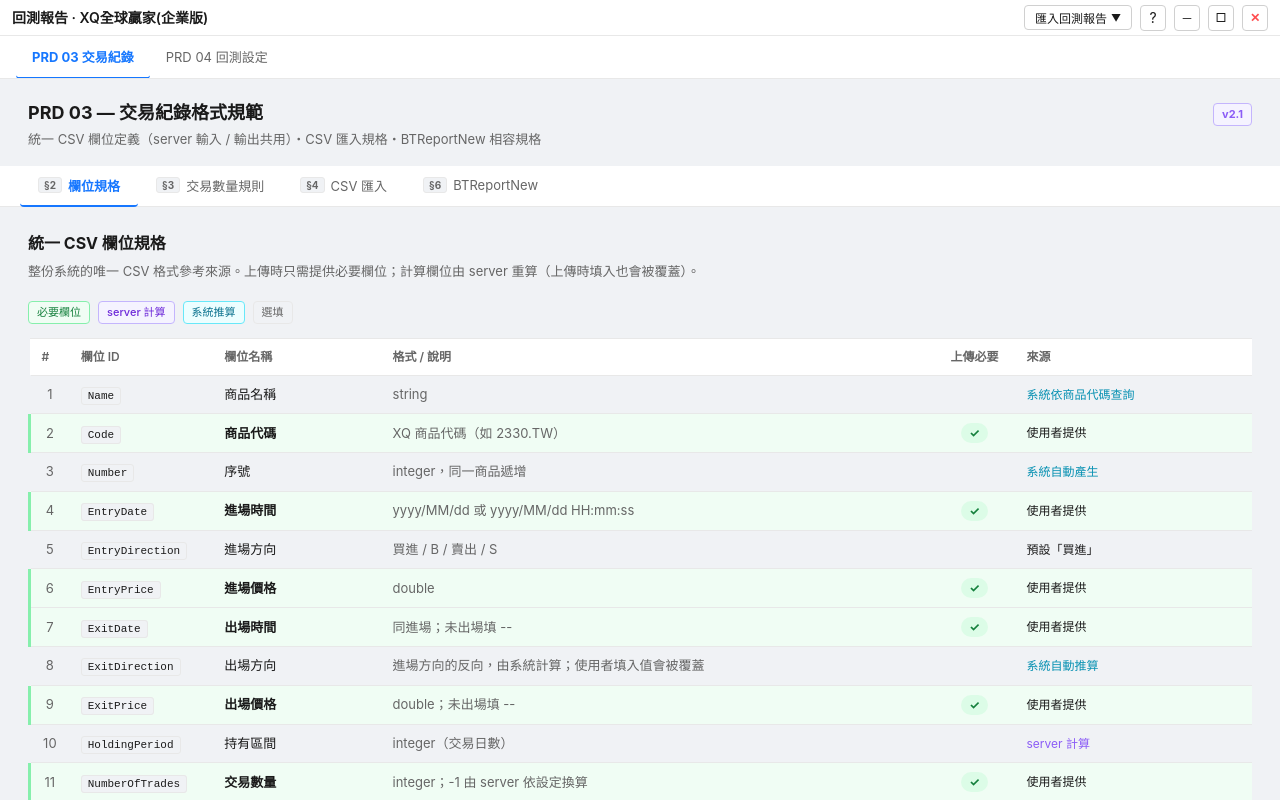
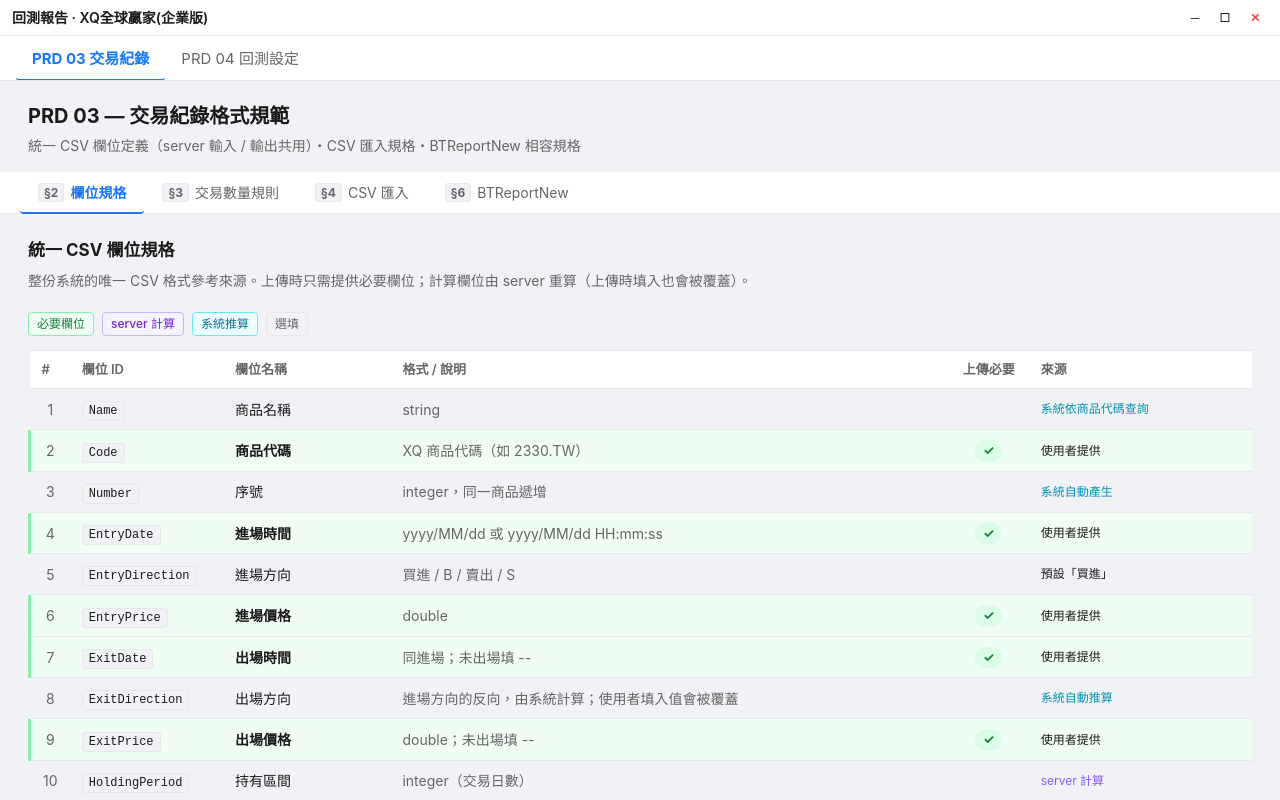
Before and after one commit to robertchen-113001/XQ-BackTesting, a React (Vite) app in the folder web/: page / in a window 1280 px wide. Built offline with nearby package versions, Linux system fonts and the light colour scheme.

Commit message:
style: 移除 header 功能按鈕與版本 badge、統一放大字體、格式錯誤直接顯示不需切換

```diff
--- a/web/src/App.jsx
+++ b/web/src/App.jsx
@@ -21,7 +21,7 @@
         <button key={t.id} onClick={() => onSelect(t.id)}
           style={{
             padding: '11px 16px', border: 'none', background: 'none', cursor: 'pointer',
-            fontSize: 13, fontWeight: activeTabId === t.id ? 700 : 400, whiteSpace: 'nowrap',
+            fontSize: 15, fontWeight: activeTabId === t.id ? 700 : 400, whiteSpace: 'nowrap',
             color: activeTabId === t.id ? 'var(--color-primary)' : 'var(--color-text-secondary)',
             borderBottom: activeTabId === t.id ? '2px solid var(--color-primary)' : '2px solid transparent',
             marginBottom: -1, transition: 'color 0.15s',
--- a/web/src/components/AppHeader.jsx
+++ b/web/src/components/AppHeader.jsx
@@ -16,18 +16,11 @@
       <span style={{ fontWeight: 600, fontSize: 'var(--font-size-md)', color: 'var(--color-text-primary)' }}>
         回測報告 · XQ全球贏家(企業版)
       </span>
-      {/* A2 功能 */}
-      <div style={{ display: 'flex', alignItems: 'center', gap: 8 }}>
-        <div style={{ position: 'relative' }}>
-          <button style={{ display: 'flex', alignItems: 'center', gap: 4 }}>
-            <span>匯入回測報告</span>
-            <span style={{ fontSize: 10 }}>▼</span>
-          </button>
-        </div>
-        <button style={{ width: 26, height: 26, padding: 0, display: 'flex', alignItems: 'center', justifyContent: 'center', fontSize: 14 }}>?</button>
-        <button style={{ width: 26, height: 26, padding: 0, display: 'flex', alignItems: 'center', justifyContent: 'center' }}>─</button>
-        <button style={{ width: 26, height: 26, padding: 0, display: 'flex', alignItems: 'center', justifyContent: 'center' }}>□</button>
-        <button style={{ width: 26, height: 26, padding: 0, display: 'flex', alignItems: 'center', justifyContent: 'center', color: '#ff4d4f', fontWeight: 'bold' }}>✕</button>
+      {/* A2 視窗控制 */}
+      <div style={{ display: 'flex', alignItems: 'center', gap: 4 }}>
+        <button style={{ width: 26, height: 26, padding: 0, display: 'flex', alignItems: 'center', justifyContent: 'center', border: 'none', background: 'none', cursor: 'pointer' }}>─</button>
+        <button style={{ width: 26, height: 26, padding: 0, display: 'flex', alignItems: 'center', justifyContent: 'center', border: 'none', background: 'none', cursor: 'pointer' }}>□</button>
+        <button style={{ width: 26, height: 26, padding: 0, display: 'flex', alignItems: 'center', justifyContent: 'center', border: 'none', background: 'none', cursor: 'pointer', color: '#ff4d4f', fontWeight: 'bold' }}>✕</button>
       </div>
     </div>
   )
--- a/web/src/features/prd03-trade-records/TradeRecordsPage.jsx
+++ b/web/src/features/prd03-trade-records/TradeRecordsPage.jsx
@@ -108,7 +108,6 @@
           <h2 style={s.pageTitle}>PRD 03 — 交易紀錄格式規範</h2>
           <p style={s.pageSubtitle}>統一 CSV 欄位定義（server 輸入 / 輸出共用）・CSV 匯入規格・BTReportNew 相容規格</p>
         </div>
-        <div style={s.versionBadge}>v2.1</div>
       </div>
 
       {/* Section tabs */}
@@ -496,7 +495,7 @@
   return (
     <div style={{ background: c.bg, border: `1px solid ${c.border}`, borderRadius: 6, padding: '12px 14px', marginTop: 16, display: 'flex', gap: 10 }}>
       <span style={{ color: c.iconColor, fontSize: 15, flexShrink: 0 }}>{c.icon}</span>
-      <p style={{ margin: 0, fontSize: 13, color: 'var(--color-text)', lineHeight: 1.65 }}>{children}</p>
+      <p style={{ margin: 0, fontSize: 14, color: 'var(--color-text)', lineHeight: 1.65 }}>{children}</p>
     </div>
   )
 }
@@ -510,13 +509,8 @@
     display: 'flex', justifyContent: 'space-between', alignItems: 'flex-start',
     padding: '20px 28px 0',
   },
-  pageTitle: { fontSize: 18, fontWeight: 700, color: 'var(--color-text)', margin: 0 },
-  pageSubtitle: { fontSize: 13, color: 'var(--color-text-secondary)', margin: '4px 0 0' },
-  versionBadge: {
-    fontSize: 11, fontWeight: 700, color: '#8b5cf6',
-    background: '#f5f3ff', border: '1px solid #c4b5fd',
-    borderRadius: 4, padding: '2px 8px', flexShrink: 0, marginTop: 4,
-  },
+  pageTitle: { fontSize: 20, fontWeight: 700, color: 'var(--color-text)', margin: 0 },
+  pageSubtitle: { fontSize: 14, color: 'var(--color-text-secondary)', margin: '4px 0 0' },
 
   tabBar: {
     display: 'flex', gap: 0,
@@ -526,7 +520,7 @@
   },
   tab: {
     padding: '10px 18px', border: 'none', background: 'none', cursor: 'pointer',
-    fontSize: 13, color: 'var(--color-text-secondary)', borderBottom: '2px solid transparent',
+    fontSize: 14, color: 'var(--color-text-secondary)', borderBottom: '2px solid transparent',
     marginBottom: -1, display: 'flex', alignItems: 'center', gap: 6, whiteSpace: 'nowrap',
   },
   tabActive: {
@@ -534,7 +528,7 @@
     borderBottomColor: 'var(--color-primary)',
   },
   tabTag: {
-    fontSize: 10, fontWeight: 700, color: 'var(--color-text-secondary)',
+    fontSize: 12, fontWeight: 700, color: 'var(--color-text-secondary)',
     background: 'var(--color-bg)', border: '1px solid var(--color-border)',
     borderRadius: 3, padding: '1px 5px',
   },
@@ -542,78 +536,77 @@
   content: { flex: 1, overflowY: 'auto', padding: '24px 28px 40px' },
 
   sectionHeader: { marginBottom: 20 },
-  sectionTitle: { fontSize: 16, fontWeight: 700, color: 'var(--color-text)', margin: '0 0 6px' },
-  sectionDesc: { fontSize: 13, color: 'var(--color-text-secondary)', margin: 0, lineHeight: 1.6 },
+  sectionTitle: { fontSize: 17, fontWeight: 700, color: 'var(--color-text)', margin: '0 0 6px' },
+  sectionDesc: { fontSize: 14, color: 'var(--color-text-secondary)', margin: 0, lineHeight: 1.6 },
 
   legendRow: { display: 'flex', gap: 8, marginBottom: 14, flexWrap: 'wrap' },
   chip: {
-    fontSize: 11, padding: '2px 8px', borderRadius: 4,
+    fontSize: 12, padding: '2px 8px', borderRadius: 4,
     border: '1px solid', fontWeight: 500,
   },
 
-  table: { width: '100%', borderCollapse: 'collapse', fontSize: 13 },
+  table: { width: '100%', borderCollapse: 'collapse', fontSize: 14 },
   th: {
     background: 'var(--color-surface)', padding: '9px 12px',
-    textAlign: 'left', fontWeight: 600, fontSize: 12,
+    textAlign: 'left', fontWeight: 600, fontSize: 13,
     color: 'var(--color-text-secondary)',
     borderTop: '1px solid var(--color-border)',
-    boxShadow: '0 1px 0 var(--color-border)',
-    position: 'sticky', top: 0, zIndex: 2,
+    borderBottom: '1px solid var(--color-border)',
   },
   td: { padding: '9px 12px', color: 'var(--color-text)', borderBottom: '1px solid var(--color-border)' },
   code: {
     background: 'var(--color-bg)', padding: '2px 6px', borderRadius: 3,
-    fontSize: 11, fontFamily: 'monospace', border: '1px solid var(--color-border)',
+    fontSize: 12, fontFamily: 'monospace', border: '1px solid var(--color-border)',
   },
   reqBadge: {
     display: 'inline-block', padding: '1px 8px', borderRadius: 10,
-    background: '#dcfce7', color: '#15803d', fontSize: 12, fontWeight: 700,
+    background: '#dcfce7', color: '#15803d', fontSize: 13, fontWeight: 700,
   },
 
   toggleBtn: {
-    fontSize: 13, padding: '6px 12px', cursor: 'pointer',
+    fontSize: 14, padding: '6px 14px', cursor: 'pointer',
     border: '1px solid var(--color-border)', borderRadius: 4,
     background: 'var(--color-surface)', color: 'var(--color-text)',
   },
 
-  subTitle: { fontSize: 14, fontWeight: 600, color: 'var(--color-text)', margin: '20px 0 10px' },
+  subTitle: { fontSize: 15, fontWeight: 600, color: 'var(--color-text)', margin: '20px 0 10px' },
 
   flowRow: { display: 'flex', alignItems: 'center', flexWrap: 'wrap', gap: 8, marginBottom: 8 },
   flowStep: { display: 'flex', alignItems: 'center', gap: 4 },
   flowNum: {
-    width: 22, height: 22, borderRadius: '50%',
+    width: 24, height: 24, borderRadius: '50%',
     background: '#f5f3ff', border: '1px solid #c4b5fd',
-    color: '#6d28d9', fontSize: 11, fontWeight: 700,
+    color: '#6d28d9', fontSize: 12, fontWeight: 700,
     display: 'flex', alignItems: 'center', justifyContent: 'center',
     flexShrink: 0,
   },
-  flowLabel: { fontSize: 12, color: 'var(--color-text)', maxWidth: 110, lineHeight: 1.3 },
-  flowArrow: { fontSize: 14, color: 'var(--color-text-secondary)', margin: '0 2px' },
+  flowLabel: { fontSize: 13, color: 'var(--color-text)', maxWidth: 110, lineHeight: 1.3 },
+  flowArrow: { fontSize: 15, color: 'var(--color-text-secondary)', margin: '0 2px' },
 
   menuBlock: {
     border: '1px solid var(--color-border)', borderRadius: 6,
     overflow: 'hidden', marginBottom: 24, display: 'inline-block', minWidth: 280,
   },
   menuTitle: {
-    fontSize: 11, fontWeight: 700, color: 'var(--color-text-secondary)',
+    fontSize: 12, fontWeight: 700, color: 'var(--color-text-secondary)',
     background: 'var(--color-bg)', padding: '6px 12px',
     borderBottom: '1px solid var(--color-border)',
   },
   menuBody: { background: 'var(--color-surface)', padding: '4px 0' },
   menuItem: {
-    padding: '5px 16px', fontSize: 13, color: 'var(--color-text)',
+    padding: '5px 16px', fontSize: 14, color: 'var(--color-text)',
     display: 'flex', justifyContent: 'space-between', alignItems: 'center',
   },
   menuItemActive: { color: 'var(--color-text-secondary)' },
   menuItemHighlight: { background: '#eff6ff', color: 'var(--color-primary)', fontWeight: 600 },
   menuDivider: { height: 1, background: 'var(--color-border)', margin: '3px 0' },
   menuNew: {
-    fontSize: 10, fontWeight: 700, color: '#fff',
+    fontSize: 11, fontWeight: 700, color: '#fff',
     background: 'var(--color-primary)', borderRadius: 3,
     padding: '1px 5px',
   },
   menuNote: {
-    fontSize: 11, color: 'var(--color-text-secondary)',
+    fontSize: 12, color: 'var(--color-text-secondary)',
     padding: '6px 12px', background: 'var(--color-bg)',
     borderTop: '1px solid var(--color-border)',
   },
@@ -624,11 +617,11 @@
     borderRadius: 6,
   },
   demoBlockTitle: {
-    fontSize: 11, fontWeight: 700, color: 'var(--color-text-secondary)',
+    fontSize: 12, fontWeight: 700, color: 'var(--color-text-secondary)',
     textTransform: 'uppercase', letterSpacing: '0.06em', marginBottom: 8,
   },
   demoOpenBtn: {
-    height: 36, padding: '0 20px', fontSize: 13, fontWeight: 600,
+    height: 36, padding: '0 20px', fontSize: 14, fontWeight: 600,
     background: 'var(--color-primary)', color: '#fff',
     border: 'none', borderRadius: 4, cursor: 'pointer',
   },
--- a/web/src/features/prd03-trade-records/UploadBacktestDialog.jsx
+++ b/web/src/features/prd03-trade-records/UploadBacktestDialog.jsx
@@ -20,8 +20,6 @@
   const [enableMargin, setEnableMargin] = useState(true)
   const [marginRate, setMarginRate] = useState('13.5')
 
-  // Demo states
-  const [showErrors, setShowErrors] = useState(false)
 
   const isEquiRatio = volumeType === '等比'
   // 等比強制鎖定時間加權報酬率
@@ -162,23 +160,13 @@
             </label>
           </div>
 
-          {/* Demo controls */}
-          <div style={s.demoBar}>
-            <span style={s.demoLabel}>Prototype 示範：</span>
-            <button style={s.demoBtn} onClick={() => setShowErrors(v => !v)}>
-              {showErrors ? '隱藏' : '顯示'}格式錯誤
-            </button>
+          {/* 格式錯誤清單（Demo：直接顯示） */}
+          <div style={s.errorPanel}>
+            <div style={s.errorHeader}>格式錯誤（{DEMO_ERRORS.length} 筆），請修正後重新上傳</div>
+            {DEMO_ERRORS.map((e, i) => (
+              <div key={i} style={s.errorRow}>・{e}</div>
+            ))}
           </div>
-
-          {/* 格式錯誤清單 */}
-          {showErrors && (
-            <div style={s.errorPanel}>
-              <div style={s.errorHeader}>格式錯誤（{DEMO_ERRORS.length} 筆），請修正後重新上傳</div>
-              {DEMO_ERRORS.map((e, i) => (
-                <div key={i} style={s.errorRow}>・{e}</div>
-              ))}
-            </div>
-          )}
         </div>
 
         {/* Footer */}
@@ -186,10 +174,10 @@
           <button
             style={{
               ...s.btnPrimary,
-              opacity: (!fileName || showErrors) ? 0.4 : 1,
-              cursor: (!fileName || showErrors) ? 'not-allowed' : 'pointer',
+              opacity: !fileName ? 0.4 : 1,
+              cursor: !fileName ? 'not-allowed' : 'pointer',
             }}
-            disabled={!fileName || showErrors}
+            disabled={!fileName}
             onClick={handleSubmit}
           >
             開始計算
@@ -222,7 +210,7 @@
     borderBottom: '1px solid var(--color-border)',
     flexShrink: 0,
   },
-  titleText: { fontSize: 15, fontWeight: 700, color: 'var(--color-text)' },
+  titleText: { fontSize: 16, fontWeight: 700, color: 'var(--color-text)' },
   closeBtn: {
     background: 'none', border: 'none', cursor: 'pointer',
     fontSize: 16, color: 'var(--color-text-secondary)', padding: '0 4px',
@@ -236,7 +224,7 @@
     padding: '14px 0',
   },
   sectionTitle: {
-    fontSize: 12, fontWeight: 700,
+    fontSize: 13, fontWeight: 700,
     color: 'var(--color-text-secondary)',
     textTransform: 'uppercase', letterSpacing: '0.06em',
     marginBottom: 10,
@@ -245,22 +233,22 @@
     display: 'flex', alignItems: 'center', gap: 10,
     marginBottom: 8,
   },
-  label: { fontSize: 13, color: 'var(--color-text)', minWidth: 72, flexShrink: 0 },
+  label: { fontSize: 14, color: 'var(--color-text)', minWidth: 80, flexShrink: 0 },
   browseRow: { display: 'flex', gap: 8, flex: 1 },
   input: {
-    height: 32, padding: '0 10px', fontSize: 13,
+    height: 32, padding: '0 10px', fontSize: 14,
     border: '1px solid var(--color-border)', borderRadius: 4,
     background: 'var(--color-bg)', color: 'var(--color-text)',
     outline: 'none',
   },
   browseBtn: {
-    height: 32, padding: '0 14px', fontSize: 13,
+    height: 32, padding: '0 14px', fontSize: 14,
     border: '1px solid var(--color-border)', borderRadius: 4,
     background: 'var(--color-surface)', color: 'var(--color-text)',
     cursor: 'pointer', display: 'flex', alignItems: 'center',
     flexShrink: 0, whiteSpace: 'nowrap',
   },
-  hint: { fontSize: 12, color: 'var(--color-text-secondary)', marginTop: 4, paddingLeft: 2 },
+  hint: { fontSize: 13, color: 'var(--color-text-secondary)', marginTop: 4, paddingLeft: 2 },
   dateRow: { display: 'flex', alignItems: 'center', gap: 8, marginTop: 8 },
   dateLabel: { fontSize: 13, color: 'var(--color-text)', minWidth: 72, flexShrink: 0 },
   dateInput: {
@@ -271,7 +259,7 @@
   },
   dateSep: { fontSize: 13, color: 'var(--color-text-secondary)', flexShrink: 0 },
   select: {
-    height: 32, padding: '0 8px', fontSize: 13,
+    height: 32, padding: '0 8px', fontSize: 14,
     border: '1px solid var(--color-border)', borderRadius: 4,
     background: 'var(--color-surface)', color: 'var(--color-text)',
     cursor: 'pointer', flex: 1,
@@ -279,45 +267,35 @@
   costGrid: {
     display: 'flex', alignItems: 'center', gap: 20, marginBottom: 8,
   },
-  costLabel: { fontSize: 13, color: 'var(--color-text)', minWidth: 30 },
+  costLabel: { fontSize: 14, color: 'var(--color-text)', minWidth: 30 },
   costItem: {
     display: 'flex', alignItems: 'center', gap: 6,
-    fontSize: 13, color: 'var(--color-text)',
+    fontSize: 14, color: 'var(--color-text)',
   },
   costInput: {
-    height: 30, width: 70, padding: '0 8px', fontSize: 13, textAlign: 'right',
+    height: 30, width: 70, padding: '0 8px', fontSize: 14, textAlign: 'right',
     border: '1px solid var(--color-border)', borderRadius: 4,
     background: 'var(--color-bg)', color: 'var(--color-text)',
   },
-  demoBar: {
-    display: 'flex', alignItems: 'center', gap: 8,
-    padding: '10px 0 4px', flexWrap: 'wrap',
-  },
-  demoLabel: { fontSize: 12, color: 'var(--color-text-secondary)' },
-  demoBtn: {
-    fontSize: 12, padding: '3px 10px',
-    border: '1px solid var(--color-border)', borderRadius: 4,
-    background: 'var(--color-surface)', color: 'var(--color-text)',
-    cursor: 'pointer',
-  },
   errorPanel: {
+    marginTop: 8,
     background: '#fff1f0', border: '1px solid #ffa39e',
     borderRadius: 6, padding: '10px 14px', marginBottom: 4,
   },
-  errorHeader: { fontSize: 13, fontWeight: 600, color: '#a8071a', marginBottom: 6 },
-  errorRow: { fontSize: 13, color: '#cf1322', lineHeight: 1.7 },
+  errorHeader: { fontSize: 14, fontWeight: 600, color: '#a8071a', marginBottom: 6 },
+  errorRow: { fontSize: 14, color: '#cf1322', lineHeight: 1.7 },
   footer: {
     display: 'flex', justifyContent: 'flex-end', gap: 8,
     padding: '12px 20px', borderTop: '1px solid var(--color-border)',
     flexShrink: 0,
   },
   btnPrimary: {
-    height: 32, padding: '0 18px', fontSize: 13, fontWeight: 600,
+    height: 34, padding: '0 20px', fontSize: 14, fontWeight: 600,
     background: 'var(--color-primary)', color: '#fff',
     border: 'none', borderRadius: 4, cursor: 'pointer',
   },
   btnSecondary: {
-    height: 32, padding: '0 18px', fontSize: 13,
+    height: 34, padding: '0 20px', fontSize: 14,
     background: 'var(--color-surface)', color: 'var(--color-text)',
     border: '1px solid var(--color-border)', borderRadius: 4, cursor: 'pointer',
   },
--- a/web/src/features/prd04-backtest-settings/BacktestSettingsPage.jsx
+++ b/web/src/features/prd04-backtest-settings/BacktestSettingsPage.jsx
@@ -70,13 +70,13 @@
     borderBottom: '1px solid var(--color-border)',
   },
   pageTitle: {
-    fontSize: 18,
+    fontSize: 20,
     fontWeight: 700,
     color: 'var(--color-text)',
     margin: '0 0 4px 0',
   },
   pageDesc: {
-    fontSize: 13,
+    fontSize: 14,
     color: 'var(--color-text-secondary)',
     margin: '0 0 12px 0',
   },
@@ -88,14 +88,14 @@
   },
   tabBtn: {
     padding: '8px 20px',
-    fontSize: 13,
+    fontSize: 14,
     border: 'none',
     cursor: 'pointer',
     transition: 'all 0.15s',
   },
   tabDesc: {
     padding: '6px 24px',
-    fontSize: 12,
+    fontSize: 13,
     color: 'var(--color-text-secondary)',
     background: '#fafafa',
     borderBottom: '1px solid var(--color-border)',
```
